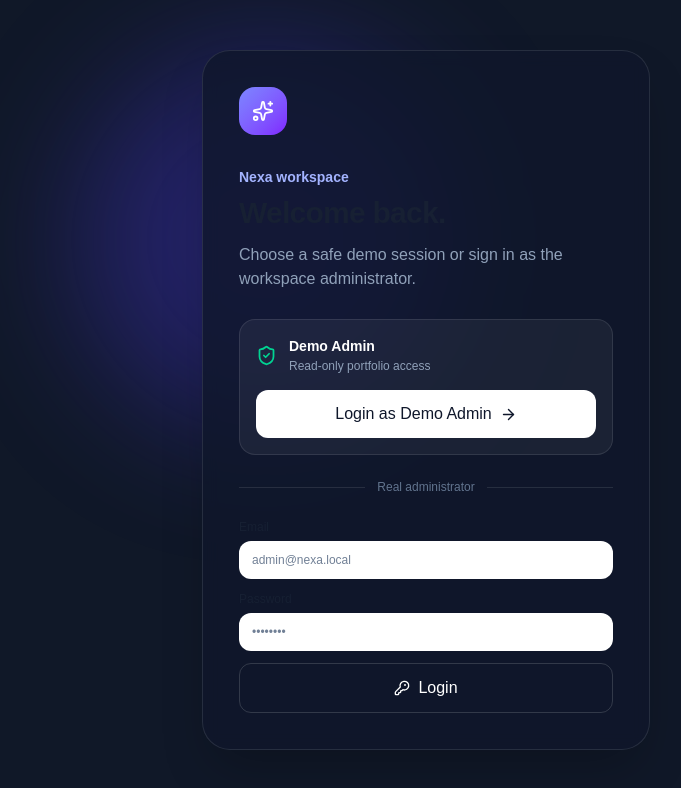
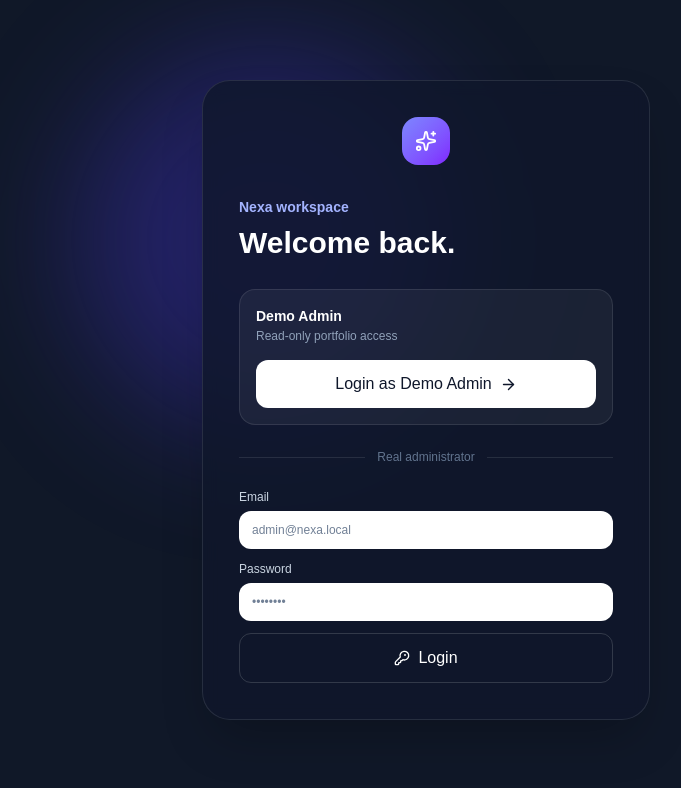
Before and after one commit to EasinTanvir/ai-mcp-dashboard, a Next.js app: page /login in a window 1280 px wide. Shown: the top 788 px of the page, without its empty margins (214-895 px from the left). Built offline with nearby package versions, Linux system fonts and the light colour scheme; no server answers.

Commit message:
refactor color

```diff
--- a/src/components/pages/login/Login.jsx
+++ b/src/components/pages/login/Login.jsx
@@ -50,7 +50,7 @@ const Login = () => {
       <div className="absolute h-96 w-96 -translate-x-40 -translate-y-40 rounded-full bg-indigo-600/30 blur-3xl" />
 
       <section className="relative w-full max-w-md rounded-[28px] border border-white/10 bg-slate-900/80 p-7 text-white shadow-2xl backdrop-blur sm:p-9">
-        <div className="grid h-12 w-12 place-items-center rounded-2xl bg-gradient-to-br from-indigo-400 to-violet-600">
+        <div className="grid h-12 w-12 mx-auto place-items-center rounded-2xl bg-gradient-to-br from-indigo-400 to-violet-600">
           <Sparkles size={22} />
         </div>
 
@@ -58,19 +58,11 @@ const Login = () => {
           Nexa workspace
         </p>
 
-        <h1 className="mt-2 text-3xl font-bold tracking-tight">
-          Welcome back.
-        </h1>
-
-        <p className="mt-3 leading-6 text-slate-400">
-          Choose a safe demo session or sign in as the workspace administrator.
-        </p>
+        <h1 className="mt-2 text-3xl font-bold !text-white"> Welcome back.</h1>
 
         {/* Demo Login */}
         <div className="mt-7 rounded-2xl border border-white/10 bg-white/5 p-4">
           <div className="flex items-center gap-3">
-            <ShieldCheck className="text-emerald-400" size={21} />
-
             <div>
               <p className="text-sm font-semibold">Demo Admin</p>
 
@@ -99,7 +91,7 @@ const Login = () => {
 
         {/* Real Admin Login */}
         <form onSubmit={handleSubmit(onSubmit)} className="space-y-3">
-          <label className="block text-xs font-medium text-slate-300">
+          <label className="block text-xs font-medium !text-slate-300">
             Email
             <input
               type="email"
@@ -116,7 +108,7 @@ const Login = () => {
             )}
           </label>
 
-          <label className="block text-xs font-medium text-slate-300">
+          <label className="block text-xs font-medium !text-slate-300">
             Password
             <input
               type="password"
```
